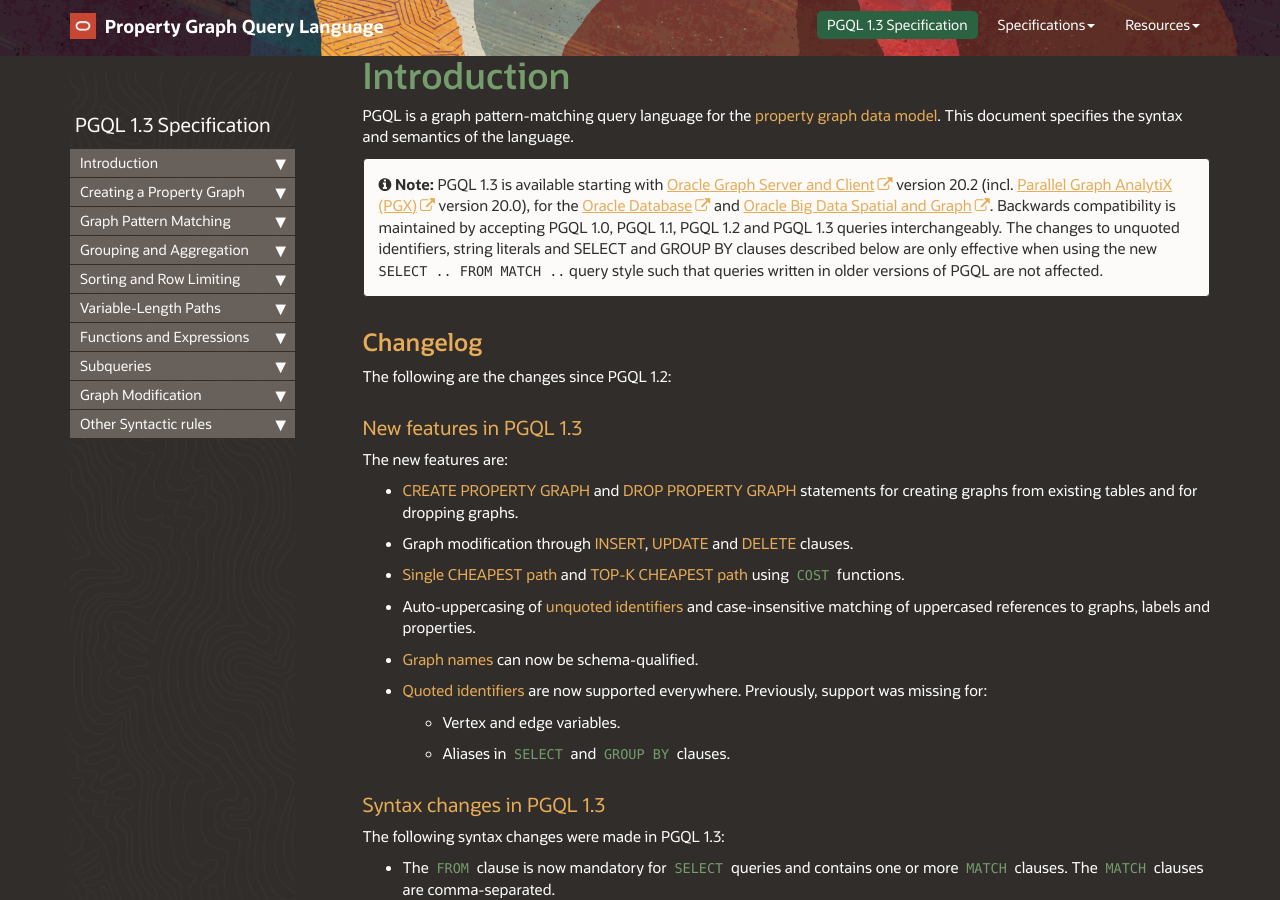
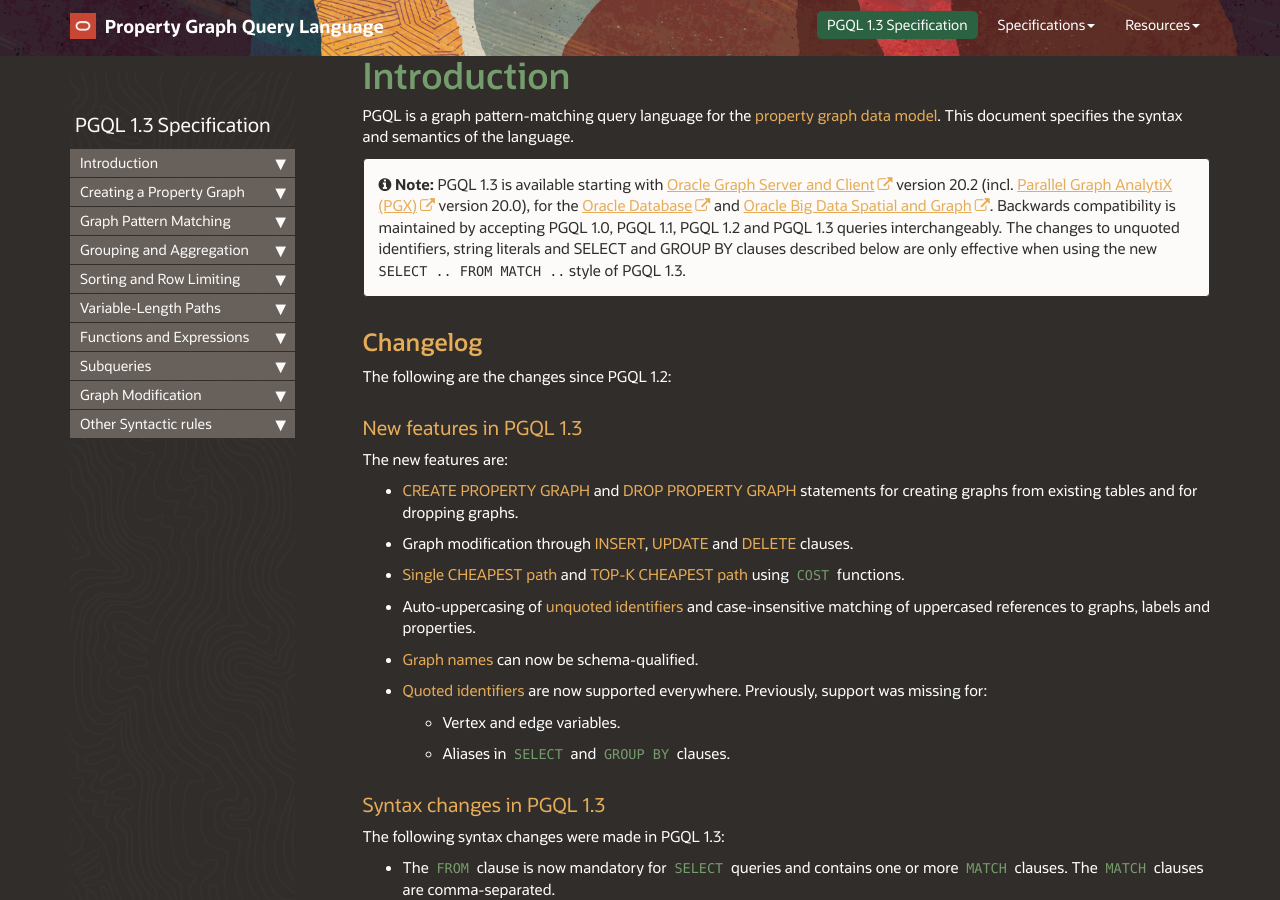
Before and after one commit to oracle/pgql-lang, a Jekyll site: the page built from pages/pgql-1.3-spec.md, in a window 1280 px wide and 900 px high, scrolled down 317 px. Built offline with Jekyll 4.4.1, drawn with Linux system fonts in a browser that asks for light colours; nearby versions of some CDN libraries; comment, search, counter and statistics services are not loaded.

Commit message:
minor rewording

```diff
--- a/pages/pgql-1.3-spec.md
+++ b/pages/pgql-1.3-spec.md
@@ -22,8 +22,8 @@
 and [Oracle Big Data Spatial and Graph](https://www.oracle.com/database/technologies/bigdata-spatialandgraph.html).
 
 Backwards compatibility is maintained by accepting PGQL 1.0, PGQL 1.1, PGQL 1.2 and PGQL 1.3 queries interchangeably.
-The changes to unquoted identifiers, string literals and SELECT and GROUP BY clauses described below are only effective when using the new `SELECT .. FROM MATCH ..` query style
-such that queries written in older versions of PGQL are not affected." %}
+The changes to unquoted identifiers, string literals and SELECT and GROUP BY clauses described below are only effective when using the new `SELECT .. FROM MATCH ..` style
+of PGQL 1.3." %}
 
 ## Changelog
 
```
